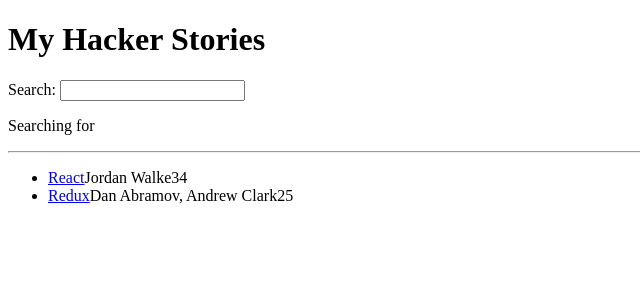
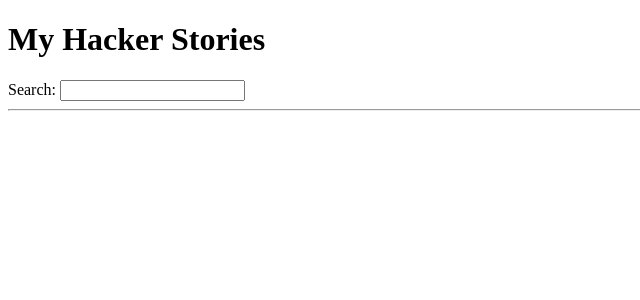
Before and after one commit to asiimwe-a/robinwieruch-road-to-react, a React (Vite) app: page / in a window 1280 px wide. Shown: the top 300 px of the page, without its empty margins (0-640 px from the left). Built offline with nearby package versions, Linux system fonts and the light colour scheme.

Commit message:
Lift state between parent and child

```diff
--- a/src/App.jsx
+++ b/src/App.jsx
@@ -19,9 +19,15 @@ const App = () => {
     },
   ];
 
+  const [searchTerm, setSearchTerm] = React.useState("");
+
   const handleSearch = (event) => {
-    console.log(event.target.value);
+    setSearchTerm(event.target.value);
   };
+
+  const searchedStories = stories.filter((story) => {
+    story.title.toLowerCase().includes(searchTerm.toLowerCase());
+  });
 
   return (
     <div>
@@ -31,26 +37,16 @@ const App = () => {
 
       <hr />
 
-      <List list={stories} />
+      <List list={searchedStories} />
     </div>
   );
 };
 
 const Search = (props) => {
-  const [searchTerm, setSearchTerm] = React.useState("");
-
-  const handleChange = (event) => {
-    setSearchTerm(event.target.value);
-
-    props.onSearch(event);
-  };
   return (
     <div>
       <label htmlFor="search">Search: </label>
-      <input id="search" type="text" onChange={handleChange} />
-      <p>
-        Searching for <strong>{searchTerm}</strong>
-      </p>
+      <input id="search" type="text" onChange={props.onSearch} />
     </div>
   );
 };
```
